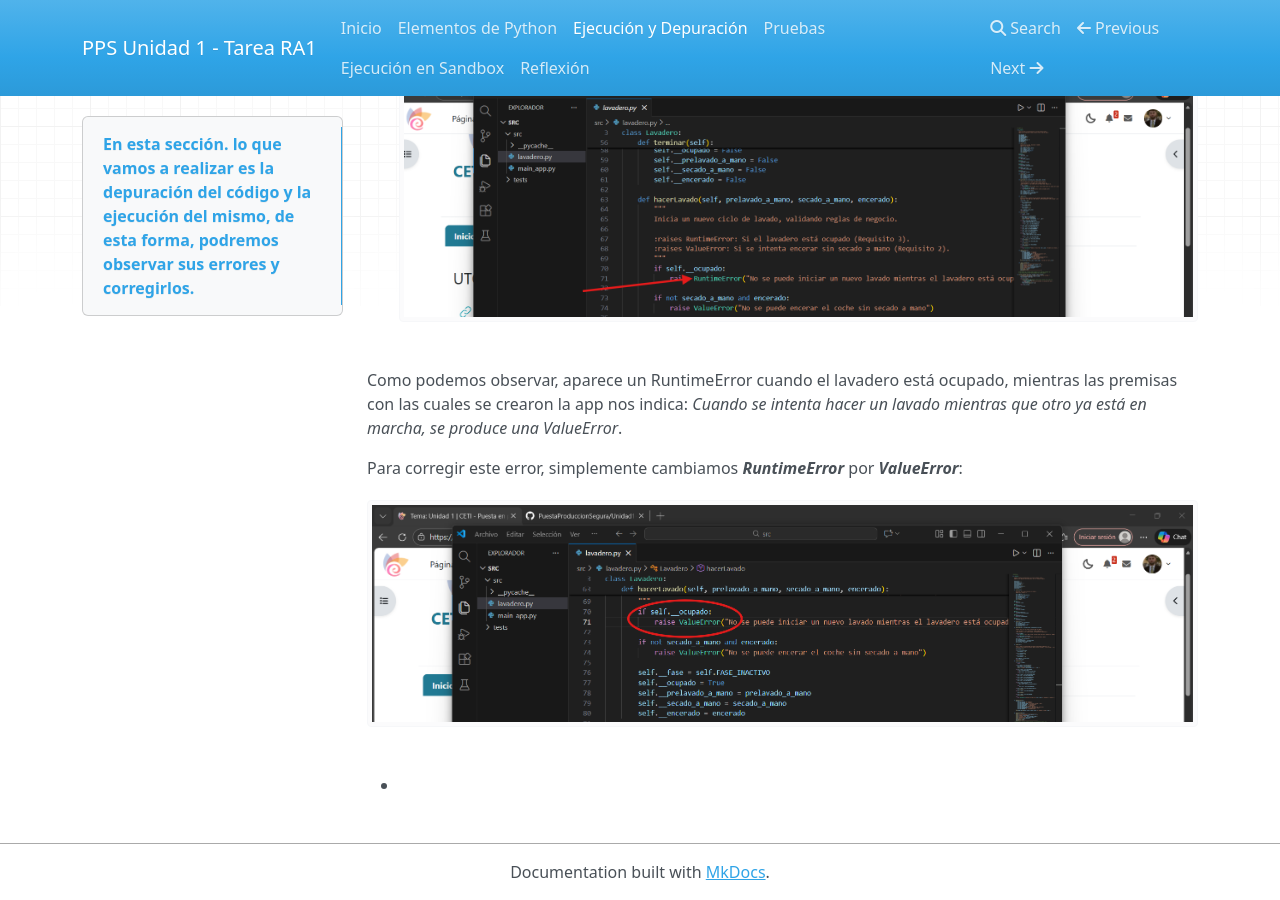
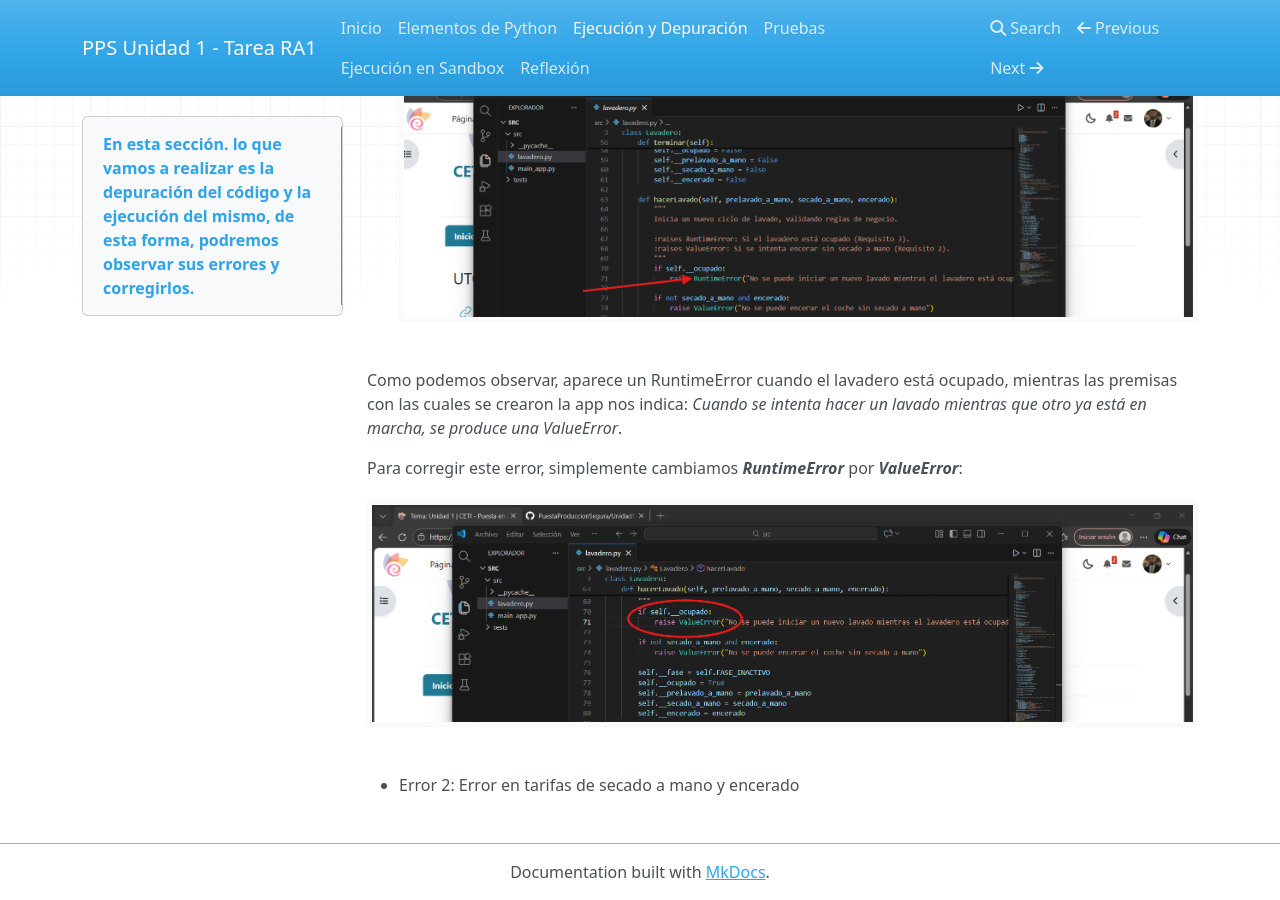
Before and after one commit to carloscastillogon1/Unidad1-TareaRA1-CarlosCastillo, an MkDocs documentation site: the page built from docs/ejecucion.md, in a window 1280 px wide and 900 px high, scrolled down 1436 px. Built offline with MkDocs 1.6.1, drawn with Linux system fonts in a browser that asks for light colours; nearby versions of some CDN libraries.

Commit message:
ejecucion.md

```diff
--- a/docs/ejecucion.md
+++ b/docs/ejecucion.md
@@ -20,4 +20,4 @@ Por lo tanto, lo que vamos a hacer es corregir los errores, y después, probarem
   Para corregir este error, simplemente cambiamos ***RuntimeError*** por ***ValueError***:
    ![Value](images/Valueerror.png)
 
--
+-  Error 2: Error en tarifas de secado a mano y encerado
```
